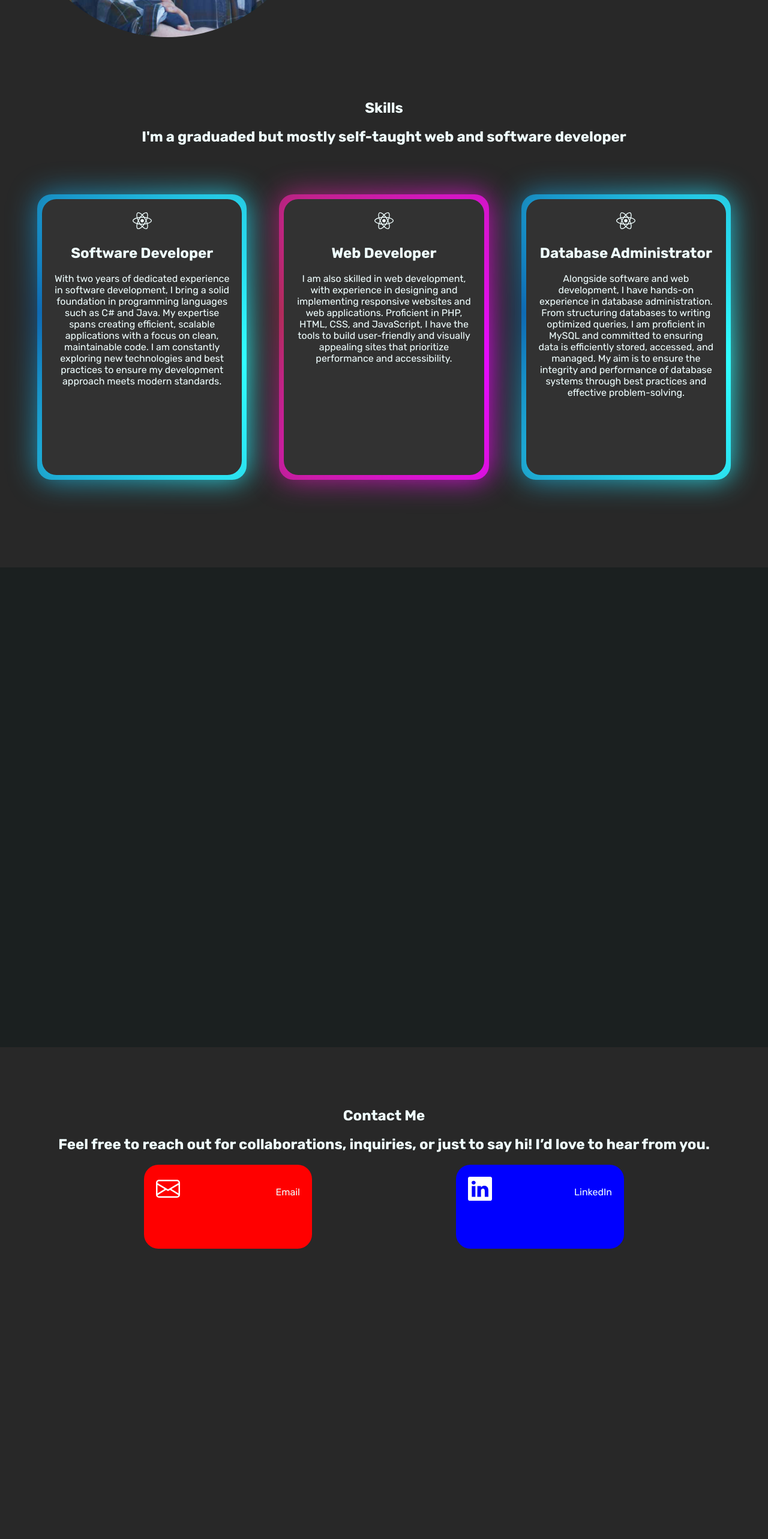
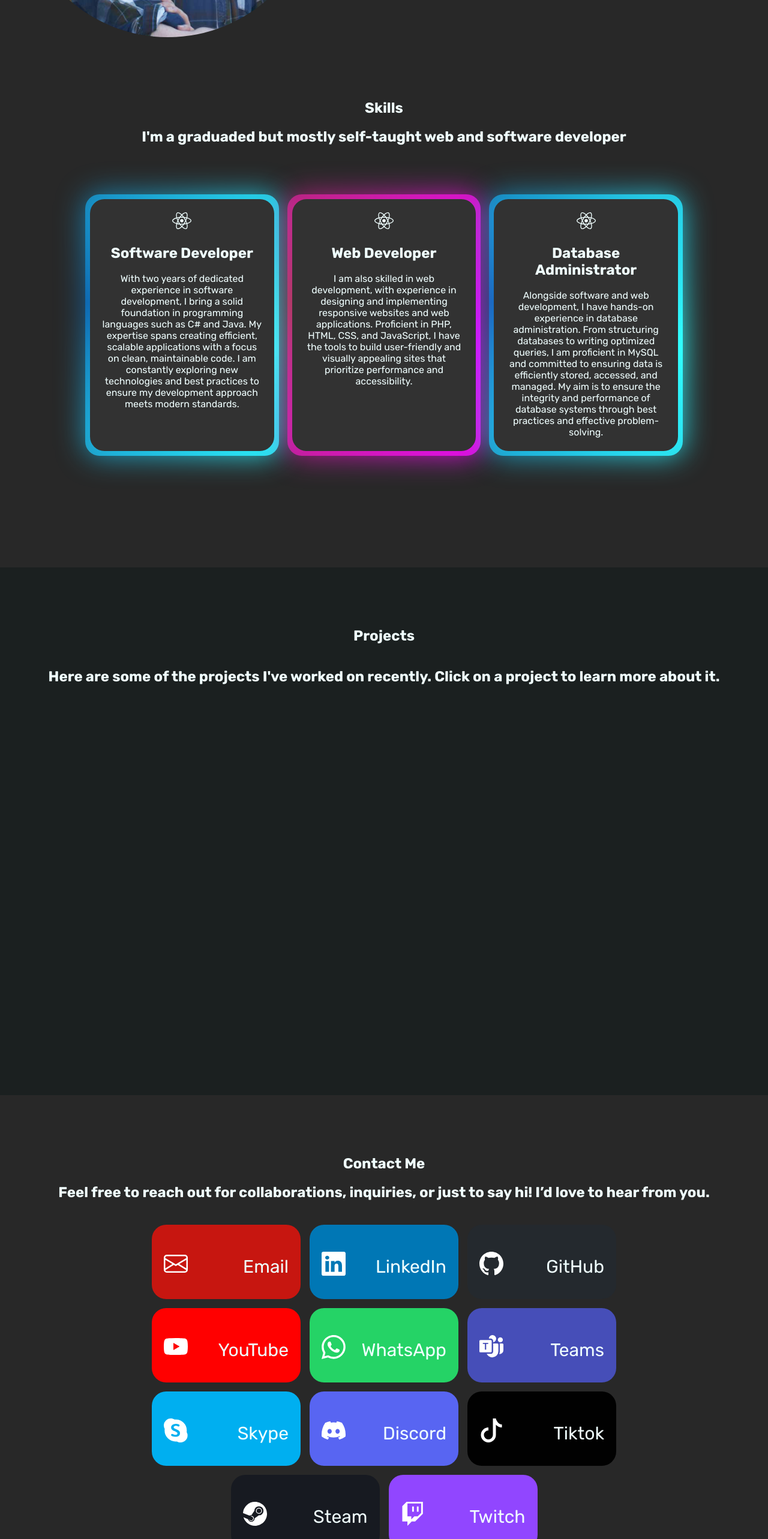
Before and after one commit to Pityuwarrior/Portfolio, a React (Vite) app: page / in a window 1280 px wide. Shown: the part 1914-4480 px from the top of the page at 60% size. Built offline with nearby package versions, Linux system fonts and the light colour scheme.

Commit message:
16.02.25 Enhance layout and styles for Contact, Projects, and Skills components; update icon handling and add project content

```diff
--- a/src/assets/scss/Contact.module.scss
+++ b/src/assets/scss/Contact.module.scss
@@ -2,28 +2,32 @@
     display: flex;
     flex-direction: column;
     text-align: center;
-    align-content: center;
+    align-items: center;
     padding-top: 5pc;
+    overflow-y: auto;
 
     .contact_Iconsflex{
         display: flex;
         flex-direction: row;
-        justify-content: space-evenly;
+        justify-content: center;
         align-content: center;
+        flex-wrap: wrap;
+        max-width: 75%;
+        gap: 15px;
+        padding-top: 20px;
 
         .contact_iconContainer{
             padding: 20px 20px 0 20px;
-            height: 15vh;
+            height: 13vh;
             aspect-ratio: 2 / 1;
-            background-color: rgb(50, 50, 50);
             border-radius: 1.5rem;
-            position: relative;
             .contact_icon{
-            display: flex;
-            flex-direction: row;
-            justify-content: space-between;
-            align-items: center;
-
+                display: flex;
+                flex-direction: row;
+                justify-content: space-between;
+                padding-top: 2px;
+                align-items: center;
+                font-size: 30px;
             }
         }
 
--- a/src/assets/scss/Projects.module.scss
+++ b/src/assets/scss/Projects.module.scss
@@ -1,7 +1,14 @@
 .projects_section{
     background-color: rgb(27, 32, 32);
-    flex-direction: row;
-    margin: auto;
-    justify-content:space-around;
+    display: flex;
+    flex-direction: column;
+    text-align: center;
     align-items: center;
+    padding-top: 5pc;
+
+    .projects_text{
+        display: flex;
+        flex-direction: column;
+
+    }
 }
--- a/src/assets/scss/Skills.module.scss
+++ b/src/assets/scss/Skills.module.scss
@@ -10,6 +10,7 @@
     display: flex;
     flex-direction: column;
     text-align: center;
+    align-items: center;
     padding-top: 5pc;
 
     .skills_text{
@@ -20,9 +21,10 @@
     .skills_templates_container{
         display: flex;
         flex-direction: row;
-        justify-content: space-evenly;
-        align-items: center;
+        gap: 30px;
+        flex-wrap: wrap;
         padding-top: 50px;
+
 
 
 
@@ -41,7 +43,7 @@
             */
 
             padding: 20px 20px 0 20px;
-            height: 55vh;
+            height: 50vh;
             aspect-ratio: 1 / 1.5;
             background-color: rgb(50, 50, 50);
             border-radius: 1.5rem;
--- a/src/components/Contact.tsx
+++ b/src/components/Contact.tsx
@@ -3,8 +3,17 @@ import staticText from '../data/contentContact.json';
 import { Icons } from '../utils/Icons';
 
 const ContactListProps = [
-    {ContactIcon: "BsEnvelope", ContactName: "Email", href: "nove.norbert2002@gmail.com", BackgroundColor: "red"},
-    {ContactIcon: "BsLinkedin", ContactName: "LinkedIn", href: "https://www.linkedin.com/in/norbert-nove/", BackgroundColor: "blue"},
+    {ContactIcon: "BsEnvelope", ContactName: "Email", href: "nove.norbert2002@gmail.com", BackgroundColor: "#c71610"},
+    {ContactIcon: "BsLinkedin", ContactName: "LinkedIn", href: "https://www.linkedin.com/in/norbert-nove/", BackgroundColor: "#0077B5"},
+    {ContactIcon: "BsGithub", ContactName: "GitHub", href: "https://www.linkedin.com/in/norbert-nove/", BackgroundColor: "#24292e"},
+    {ContactIcon: "BsYoutube", ContactName: "YouTube", href: "https://www.linkedin.com/in/norbert-nove/", BackgroundColor: "#ff0000"},
+    {ContactIcon: "BsWhatsapp", ContactName: "WhatsApp", href: "https://www.linkedin.com/in/norbert-nove/", BackgroundColor: "#25d366"},
+    {ContactIcon: "BsMicrosoftTeams", ContactName: "Teams", href: "https://www.linkedin.com/in/norbert-nove/", BackgroundColor: "#464EB8"},
+    {ContactIcon: "BsSkype", ContactName: "Skype", href: "https://www.linkedin.com/in/norbert-nove/", BackgroundColor: "#00aff0"},
+    {ContactIcon: "BsDiscord", ContactName: "Discord", href: "https://www.linkedin.com/in/norbert-nove/", BackgroundColor: "#5865f2"},
+    {ContactIcon: "BsTiktok", ContactName: "Tiktok", href: "https://www.linkedin.com/in/norbert-nove/", BackgroundColor: "#010101"},
+    {ContactIcon: "BsSteam", ContactName: "Steam", href: "https://www.linkedin.com/in/norbert-nove/", BackgroundColor: "#171A21"},
+    {ContactIcon: "BsTwitch", ContactName: "Twitch", href: "https://www.linkedin.com/in/norbert-nove/", BackgroundColor: "#9146ff"}
 
 ]
 
--- a/src/components/Projects.tsx
+++ b/src/components/Projects.tsx
@@ -1,11 +1,23 @@
 import variables from '../assets/scss/Projects.module.scss';
-import staticText from '../data/contentHome.json';
-import image from '../../public/me.png';
+import staticText from '../data/contentProjects.json';
 
+const projectProps = [
+    {title: "Project1", description: "Description1", image: "image1"},
+    {title: "Project2", description: "Description2", image: "image2"},
+    {title: "Project3", description: "Description3", image: "image3"},
+    {title: "Project4", description: "Description4", image: "image4"},
+    {title: "Project5", description: "Description5", image: "image5"},
+    {title: "Project6", description: "Description6", image: "image6"}
+]
 
 export function Projects(){
     return(
         <section className = {`${variables.projects_section} protfolio_section`} id = "projects">
+               <div className={`${variables.projects_text} scroll_animation`}>
+                    <h1 className = {variables.projects_title}>{staticText.title}</h1>
+                    <h2 className = {variables.projects_description}>{staticText.description}</h2>
+                </div>
+
 
         </section>
     )
--- a/src/components/Skills.tsx
+++ b/src/components/Skills.tsx
@@ -1,11 +1,12 @@
 import variables from '../assets/scss/Skills.module.scss';
 import { FaReact } from "react-icons/fa";
 import staticText from '../data/contentSkills.json';
+import { Icons } from '../utils/Icons';
 
 const templateProps = [
-    {Containerclass: "skills_left_container", title: "templateContent.left.title", content: "templateContent.left.content"},
-    {Containerclass: "skills_center_container", title: "templateContent.center.title", content: "templateContent.center.content"},
-    {Containerclass: "skills_right_container", title: "templateContent.right.title", content: "templateContent.right.content"}
+    {Containerclass: "skills_left_container", title: "templateContent.left.title", content: "templateContent.left.content", icon: "BsCodeSlash"},
+    {Containerclass: "skills_center_container", title: "templateContent.center.title", content: "templateContent.center.content", icon: "BsReact"},
+    {Containerclass: "skills_right_container", title: "templateContent.right.title", content: "templateContent.right.content", icon: "BsDatabase"}
 ]
 
 function readKey (key: string, staticText: { [key: string]: any }): any {
@@ -26,7 +27,7 @@ export function Skills(){
                 <div className={variables.skills_templates_container}>
                     {templateProps.map((templates) => (
                     <div className = {`${variables[templates.Containerclass]} `}>
-                        <label className={variables.skills_left_container_logo}><FaReact style={{fontSize: '2rem' }} /></label>
+                        <label className={variables.skills_left_container_logo}><FaReact style={{fontSize: '2rem' }} />{/**<Icons iconName = {templates.icon} href = {templates.title} /> */}</label>
                         <h1>{readKey(templates.title, staticText)}</h1>
                         <p>{readKey(templates.content, staticText)}</p>
                     </div>
--- /dev/null
+++ b/src/data/contentProjects.json
@@ -0,0 +1,27 @@
+{
+    "welcome":"Welcome to my",
+    "title": "Projects",
+    "description": "Here are some of the projects I've worked on recently. Click on a project to learn more about it.",
+    "projects": {
+        "Portfolio": {
+            "title": "Software Developer",
+            "technologies": "React, JavaScript, TypeScript, Sass",
+            "content": "I built this portfolio website to showcase my skills and projects. It’s a single-page application created with React, JavaScript, TypeScript, and Sass. The site features a responsive design and smooth animations to provide an engaging user experience. I also integrated a contact form to make it easy for visitors to reach out to me."
+        },
+        "React_Todolist": {
+            "title": "React Todolist",
+            "technologies": "React, JavaScript, Sass",
+            "content": "This project is a simple to-do list application built with React and Sass. Users can add, edit, and delete tasks, as well as mark them as complete. The app features a clean, intuitive interface that makes it easy to manage tasks and stay organized. I implemented local storage to save tasks between sessions, ensuring a seamless user experience."
+        },
+        "Could_Storage": {
+            "title": "Could Storage Service",
+            "technologies": "Laravel, PHP, MySQL, HTML, CSS",
+            "content": "I developed a cloud storage service using Laravel, PHP, MySQL, HTML, and CSS. The application allows users to upload, download, and manage files in the cloud. I implemented user authentication and file permissions to ensure data security and privacy. The service features a clean, user-friendly interface that makes it easy to store and access files from anywhere."
+        },
+        "Old_Portfolio": {
+            "title": "Old Portfolio Website",
+            "technologies": "HTML, CSS, JavaScript",
+            "content": "This is my old portfolio website, which I built using HTML, CSS, and JavaScript. The site features a simple, responsive design with a focus on showcasing my projects and skills. I included a contact form to make it easy for visitors to get in touch with me. While I’ve since updated my portfolio with a new design and additional features, this site remains a testament to my growth as a developer."
+        }
+    }
+}
```
